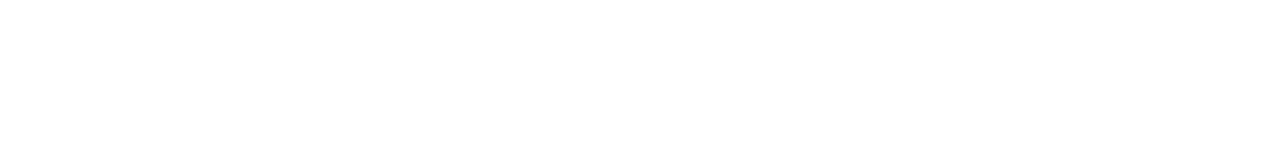
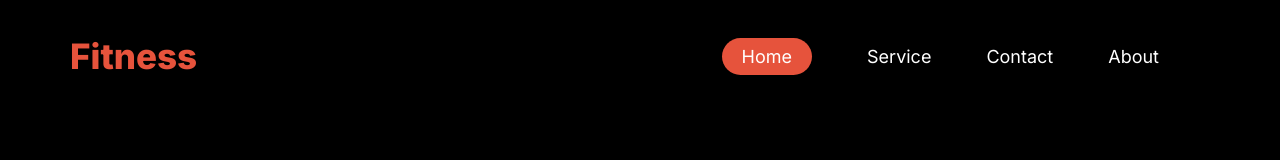
Before and after one commit to mehedihasanemam/second-assignment, a plain HTML site: page index.html in a window 1280 px wide. Drawn offline with Linux system fonts and the light colour scheme.

Commit message:
nav bar added

```diff
--- a/index.html
+++ b/index.html
@@ -4,8 +4,31 @@
     <meta charset="UTF-8">
     <meta name="viewport" content="width=device-width, initial-scale=1.0">
     <title>GYM</title>
+    <link rel="stylesheet" href="style/style.css">
 </head>
-<body>
+<body class="inter-font">
+    <header>
+        <section>
+            <nav>
+                <h3 class="nav-title">Fitness</h3>
+                <div>
+                    <ul>
+                        <li><a href=""><span class="nav-home">Home</span></a></li>
+                        <li><a href="">Service</a></li>
+                        <li><a href="">Contact</a></li>
+                        <li><a href="">About</a></li>
+                    </ul>
+                </div>
+            </nav>
+        </section>
+    </header>
 
+    <main>
+
+    </main>
+
+    <footer>
+
+    </footer>
 </body>
 </html>
--- a/style/style.css
+++ b/style/style.css
@@ -0,0 +1,53 @@
+@import url('https://fonts.googleapis.com/css2?family=Inter:ital,opsz,wght@0,14..32,100..900;1,14..32,100..900&display=swap');
+
+
+
+.inter-font {
+    font-family: "Inter", sans-serif;
+    font-optical-sizing: auto;
+    font-weight: 400;
+    font-style: normal;
+}
+
+/* body styles */
+body {
+    margin: 0 auto;
+     width: 1140px;
+     background: rgb(0, 0, 0);
+}
+
+/* nav related styles */
+nav {
+    display: flex;
+    justify-content: space-between;
+    align-items: center;
+}
+
+nav ul {
+    display: flex;
+
+}
+
+nav ul li {
+    list-style: none;
+    margin-right: 47px;
+}
+
+nav ul li a {
+    text-decoration: none;
+    color: white;
+    font-size: 18px;
+    padding: 4px;
+}
+
+.nav-title {
+    font-size: 35px;
+    font-weight: 800;
+    color: rgb(230, 83, 60);
+}
+
+.nav-home {
+    padding: 8px 20px 8px 20px;
+    border-radius: 46px;
+    background: rgb(230, 83, 60);
+}
```
